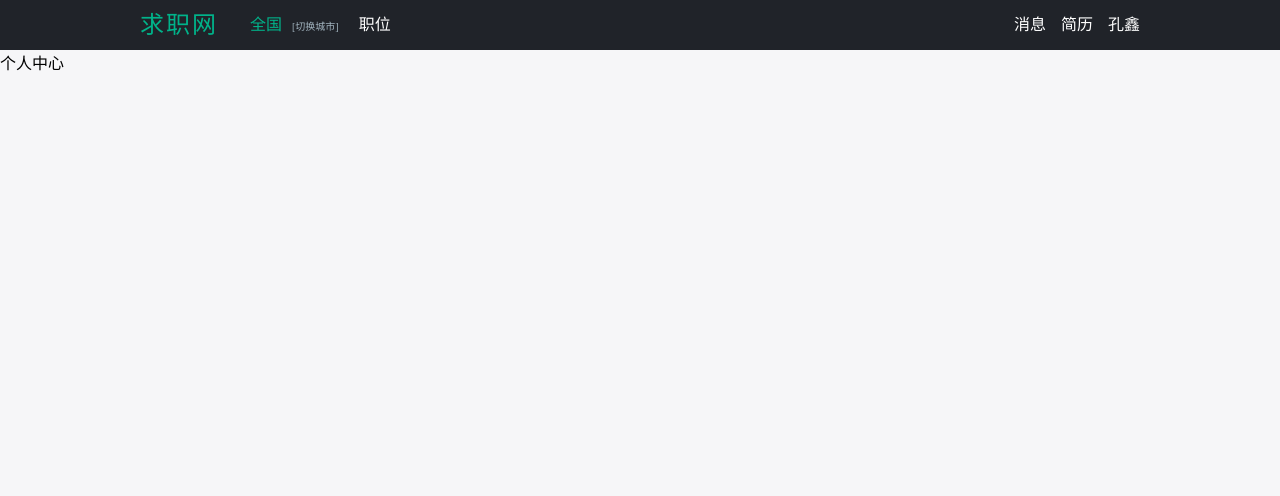
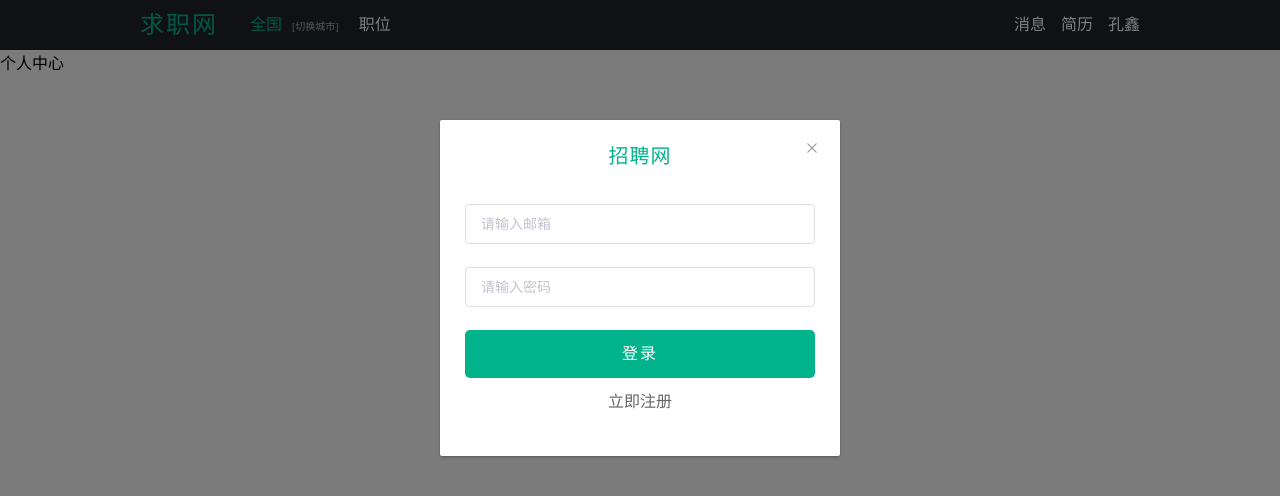
Before and after one commit to onekx/recruitment-platform, a Vue app in the folder front-end/: page /user in a window 1280 px wide. Shown: the top 496 px of the page. Built offline with nearby package versions, Linux system fonts and the light colour scheme.

Commit message:
前台展示登陆注册

```diff
--- /dev/null
+++ b/front-end/src/components/Login.vue
@@ -0,0 +1,91 @@
+<template>
+  <el-dialog :visible.sync="dialogVisible" width="400px" center>
+    <div slot="title">
+      <span class="title">招聘网</span>
+    </div>
+    <el-form>
+      <el-form-item>
+        <el-input placeholder="请输入邮箱" v-model="email" clearable></el-input>
+      </el-form-item>
+      <el-form-item>
+        <el-input placeholder="请输入密码" v-model="pwd" show-password clearable></el-input>
+      </el-form-item>
+    </el-form>
+    <div v-if="loginForm">
+      <div class="login-btn" @click="login">登录</div>
+      <div class="register-btn" @click="changeBtn">立即注册</div>
+    </div>
+    <div v-if="registerForm">
+      <div class="login-btn" @click="register">注册</div>
+      <div class="register-btn" @click="changeBtn">立即登录</div>
+    </div>
+  </el-dialog>
+</template>
+
+<script>
+export default {
+  name: 'Login',
+  data() {
+    return {
+      dialogVisible: true,
+      email: '',
+      pwd: '',
+      loginForm: true,
+      registerForm: false
+    }
+  },
+  methods: {
+    login() {
+      alert('login')
+    },
+    register() {
+      alert('register')
+    },
+    changeBtn() {
+      this.loginForm = !this.loginForm
+      this.registerForm = !this.registerForm
+    }
+  }
+}
+</script>
+
+<style scoped>
+.title {
+  color: #00b38a;
+  font-size: 20px;
+  letter-spacing: 1px;
+}
+
+.login-btn {
+  width: 350px;
+  height: 48px;
+  line-height: 48px;
+  color: #fff;
+  font-size: 16px;
+  background-color: #00b38a;
+  border-radius: 5px;
+  cursor: pointer;
+  text-align: center;
+  letter-spacing: 2px;
+}
+
+.login-btn:hover {
+  background-color: #36c7a5;
+}
+
+.register-btn {
+  width: 350px;
+  height: 48px;
+  line-height: 48px;
+  color: #666;
+  font-size: 16px;
+  background-color: #fff;
+  border-radius: 5px;
+  cursor: pointer;
+  text-align: center;
+}
+
+.register-btn:hover {
+  color: #36c7a5;
+}
+</style>
--- a/front-end/src/components/common/Header.vue
+++ b/front-end/src/components/common/Header.vue
@@ -43,12 +43,18 @@
       <el-divider></el-divider>
       <el-button v-for="city in cities" :key="city" v-text="city"></el-button>
     </el-dialog>
+    <Login />
   </header>
 </template>
 
 <script>
+import Login from '../Login'
+
 export default {
   name: 'Header',
+  components: {
+    Login
+  },
   data() {
     return {
       username: '孔鑫',
```
